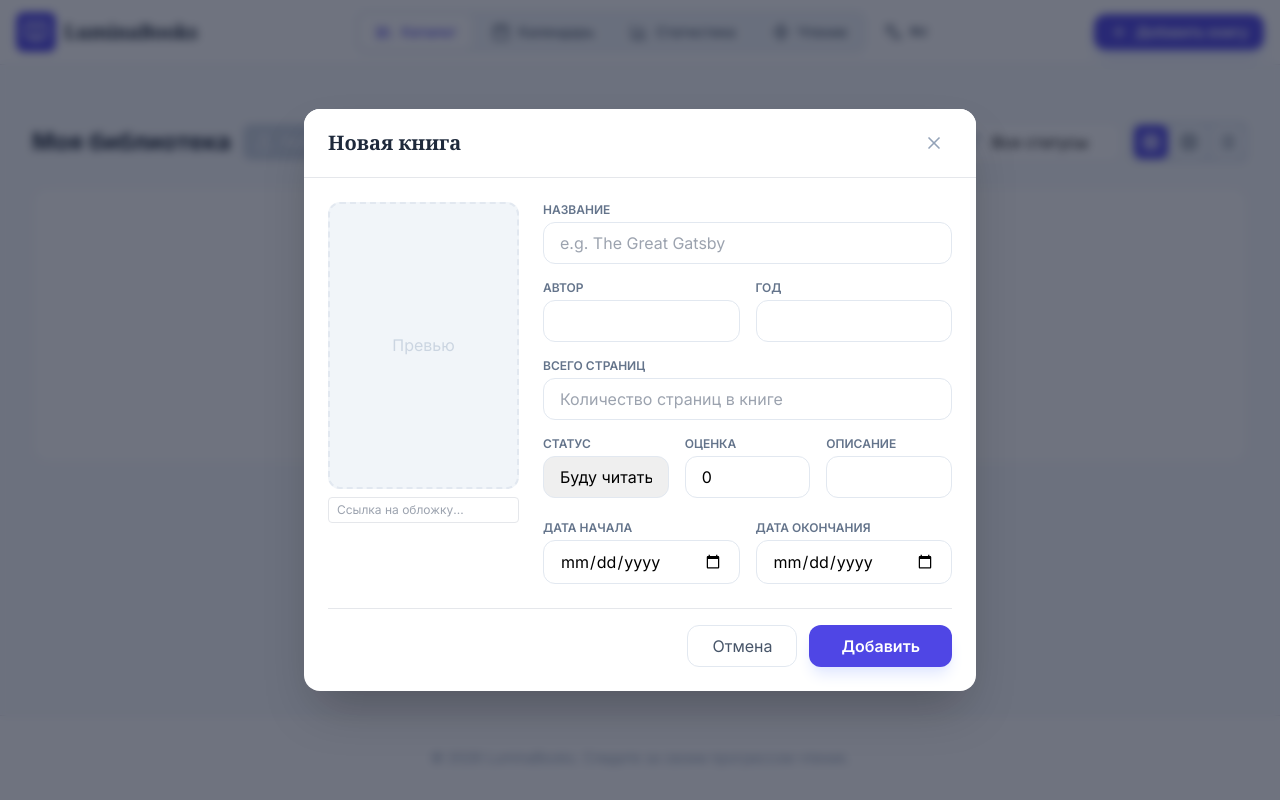
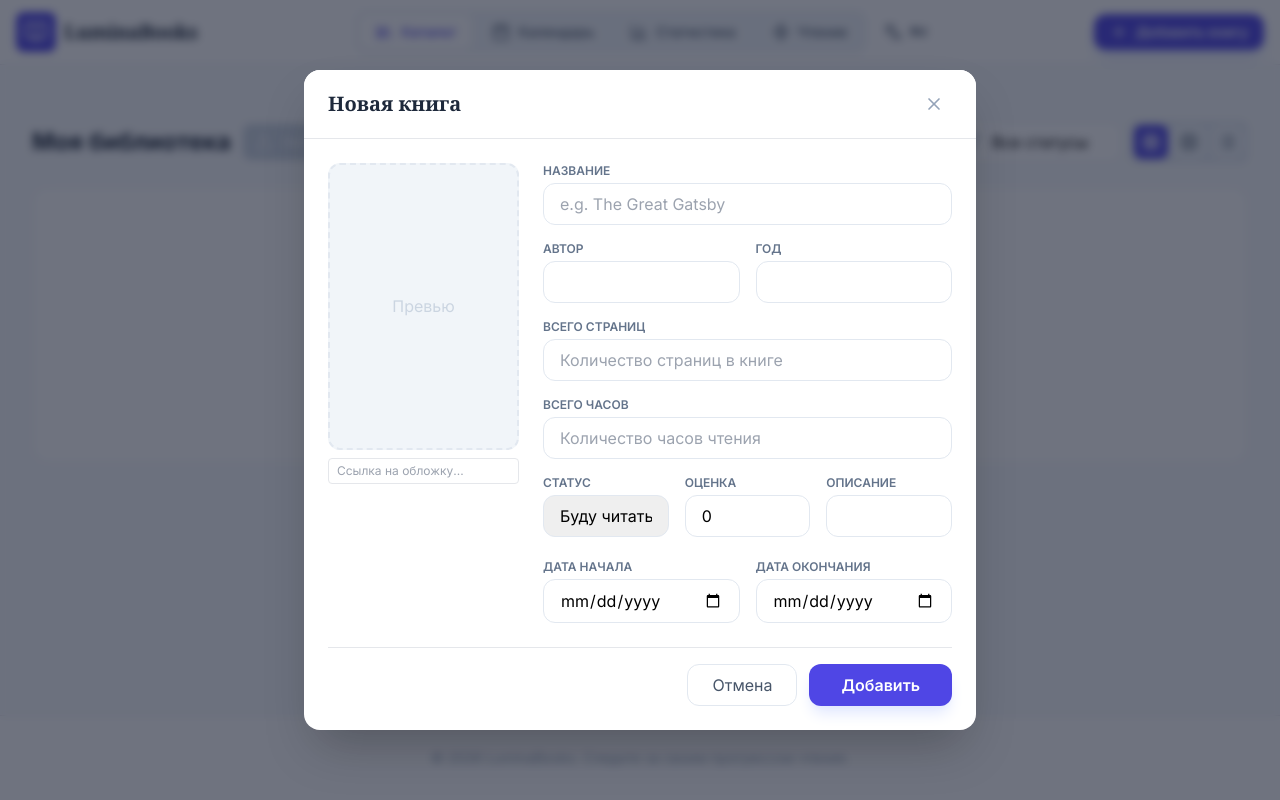
Before and after one commit to onegamerstory/LuminaBooks, a React (Vite) app: page / in a window 1280 px wide. Both pictures are taken after typing "Sample" into the empty fields and a click on the button "Добавить книгу". Built offline with nearby package versions, Linux system fonts and the light colour scheme.

Commit message:
добавление количества часов через карточку книги

```diff
--- a/components/BookModal.tsx
+++ b/components/BookModal.tsx
@@ -140,6 +140,19 @@ const BookModal: React.FC<BookModalProps> = ({ isOpen, onClose, onSubmit, initia
                 />
               </div>
 
+              <div>
+                <label className="block text-xs font-semibold text-slate-500 uppercase mb-1">{lang === 'ru' ? 'Всего часов' : 'Total Hours'}</label>
+                <input
+                  type="number"
+                  min="0"
+                  step="0.5"
+                  value={formData.totalHours || ''}
+                  onChange={e => setFormData({...formData, totalHours: e.target.value ? parseFloat(e.target.value) : undefined})}
+                  placeholder={lang === 'ru' ? 'Количество часов чтения' : 'Hours spent reading'}
+                  className="w-full px-4 py-2 border border-slate-200 rounded-xl focus:ring-2 focus:ring-indigo-500 outline-none"
+                />
+              </div>
+
               <div className="grid grid-cols-1 sm:grid-cols-3 gap-4">
                 <div>
                   <label className="block text-xs font-semibold text-slate-500 uppercase mb-1">{t.status}</label>
--- a/types.ts
+++ b/types.ts
@@ -32,7 +32,7 @@ export interface Book {
   totalPages?: number; // Всего страниц в книге
   currentPage?: number; // Текущая страница прочитанной книги
   currentPercentage?: number; // Текущий процент прочитанной книги
-  importedTotalHours?: number; // Часы, импортированные из файла (base value)
+  totalHours?: number; // Базовое значение часов, установленное пользователем или импортированное
   sessions?: ReadingSession[];
 }
 
--- a/utils/dateUtils.ts
+++ b/utils/dateUtils.ts
@@ -18,8 +18,8 @@ export const calculateDaysDifference = (startDate: string, endDate?: string): nu
 };
 
 // Вычисляет общее количество часов для книги
-// Итоговые часы = часы из сессий + импортированные часы (если были)
-export const calculateBookTotalHours = (book: { sessions?: Array<{duration: number}>; importedTotalHours?: number }): number => {
+// Итоговые часы = часы из сессий + базовое значение totalHours (установленное пользователем)
+export const calculateBookTotalHours = (book: { sessions?: Array<{duration: number}>; totalHours?: number }): number => {
   // Часы из сессий, добавленных в приложении
   let sessionHours = 0;
   if (book.sessions && book.sessions.length > 0) {
@@ -27,9 +27,9 @@ export const calculateBookTotalHours = (book: { sessions?: Array<{duration: numb
     sessionHours = Math.round((totalSeconds / 3600) * 10) / 10;
   }
 
-  // Часы, импортированные из файла
-  const importedHours = book.importedTotalHours || 0;
+  // Базовое значение часов, установленное пользователем при создании/редактировании
+  const baseHours = book.totalHours || 0;
 
   // Складываем обе части
-  return Math.round((sessionHours + importedHours) * 10) / 10;
+  return Math.round((sessionHours + baseHours) * 10) / 10;
 };
--- a/utils/excelUtils.ts
+++ b/utils/excelUtils.ts
@@ -79,13 +79,13 @@ export const importBooksFromExcel = (file: File): Promise<Book[]> => {
             totalPages = isNaN(parsed) || parsed <= 0 ? undefined : parsed;
           }
 
-          // Валидация количества часов (импортированные часы)
-          let importedTotalHours: number | undefined = undefined;
+          // Валидация количества часов (базовое значение часов)
+          let totalHours: number | undefined = undefined;
           if (typeof row['Всего часов'] === 'number' && row['Всего часов'] > 0) {
-            importedTotalHours = Math.round(row['Всего часов'] * 10) / 10;
+            totalHours = Math.round(row['Всего часов'] * 10) / 10;
           } else if (typeof row['Всего часов'] === 'string' && row['Всего часов'].trim()) {
             const parsed = parseFloat(row['Всего часов']);
-            importedTotalHours = isNaN(parsed) || parsed <= 0 ? undefined : Math.round(parsed * 10) / 10;
+            totalHours = isNaN(parsed) || parsed <= 0 ? undefined : Math.round(parsed * 10) / 10;
           }
 
           const book: Book = {
@@ -100,7 +100,7 @@ export const importBooksFromExcel = (file: File): Promise<Book[]> => {
             endDate: row['Дата окончания'] || '',
             description: row['Описание'] || '',
             totalPages: totalPages,
-            importedTotalHours: importedTotalHours
+            totalHours: totalHours
           };
 
           return book;
```
